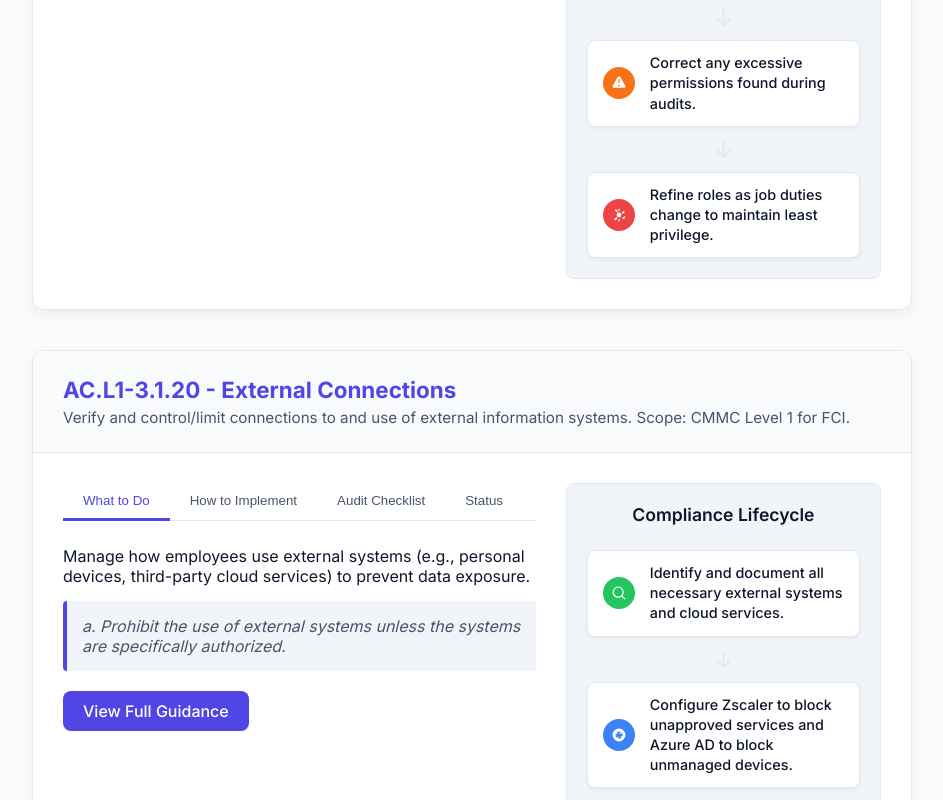
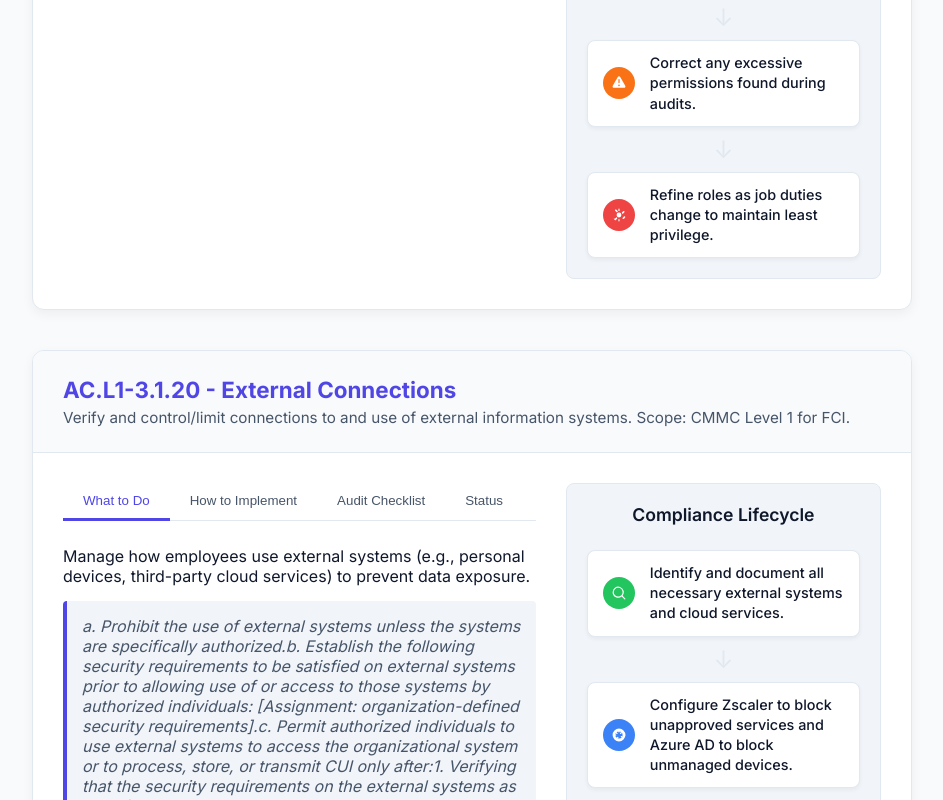
Before and after one commit to sajeshvs/MVL-CMMCLevel1-Dash, a plain HTML site: page index.html in a window 1280 px wide. Shown: the part 2000-2800 px from the top of the page, without its empty margins (328-1271 px from the left). Drawn offline with Linux system fonts and the light colour scheme.

Commit message:
Update index.html

```diff
--- a/index.html
+++ b/index.html
@@ -412,7 +412,6 @@
             color: white;
         }
         .checklist li.verified .checklist-text {
-            /* No longer using line-through for better readability */
             opacity: 0.8;
         }
 
@@ -454,9 +453,6 @@
 
         @media print {
             body, html { background-color: #fff; color: #000; }
-            body > *:not(.printable-section) {
-                visibility: hidden;
-            }
             .printable-section, .printable-section * {
                 visibility: visible !important;
             }
@@ -1170,9 +1166,8 @@
                 const processStepsHTML = createProcessStepsHTML(control.process_steps);
                 const howToDoHTML = createChecklistHTML(control.how_to_do, control.id, 'implementation');
                 const checklistHTML = createChecklistHTML(control.checklist, control.id, 'audit');
-
-                const guidanceMatch = control.official_guidance.match(/<h4>Control<\/h4>(<p>.*?<\/p>)/s);
-                const guidanceText = guidanceMatch ? guidanceMatch[1] : "<p>Guidance not available.</p>";
+                const nistTextMatch = control.official_guidance.match(/<h4>Control<\/h4>(.*?)<h4>Discussion<\/h4>/s);
+                const nistText = nistTextMatch ? nistTextMatch[1] : "<p>Guidance text not available.</p>";
 
                 section.innerHTML = `
                     <div class="control-header">
@@ -1190,7 +1185,7 @@
                             <div id="what-to-do-${control.id}" class="tab-content active">
                                 <p>${control.what_to_do}</p>
                                 <div class="nist-text-container">
-                                    <p>${guidanceText.replace(/<a[^>]*>.*?<\/a>/g, "")}</p>
+                                    <p>${nistText.replace(/<p>|<\/p>|<ul>|<\/ul>|<li>|<\/li>|<a[^>]*>.*?<\/a>/g, "")}</p>
                                 </div>
                                 <a href="#" class="official-guidance-btn" data-id="${control.id}">View Full Guidance</a>
                             </div>
@@ -1288,7 +1283,7 @@
                             ul { list-style-position: inside; padding-left: 1em; }
                             li { margin-bottom: 0.5em; }
                             p { line-height: 1.6; }
-                            a { display: none; } /* Hide the link in print */
+                            a { display: none; }
                             .close-btn, .modal-footer { display: none !important; }
                         </style>
                     </head>
```
